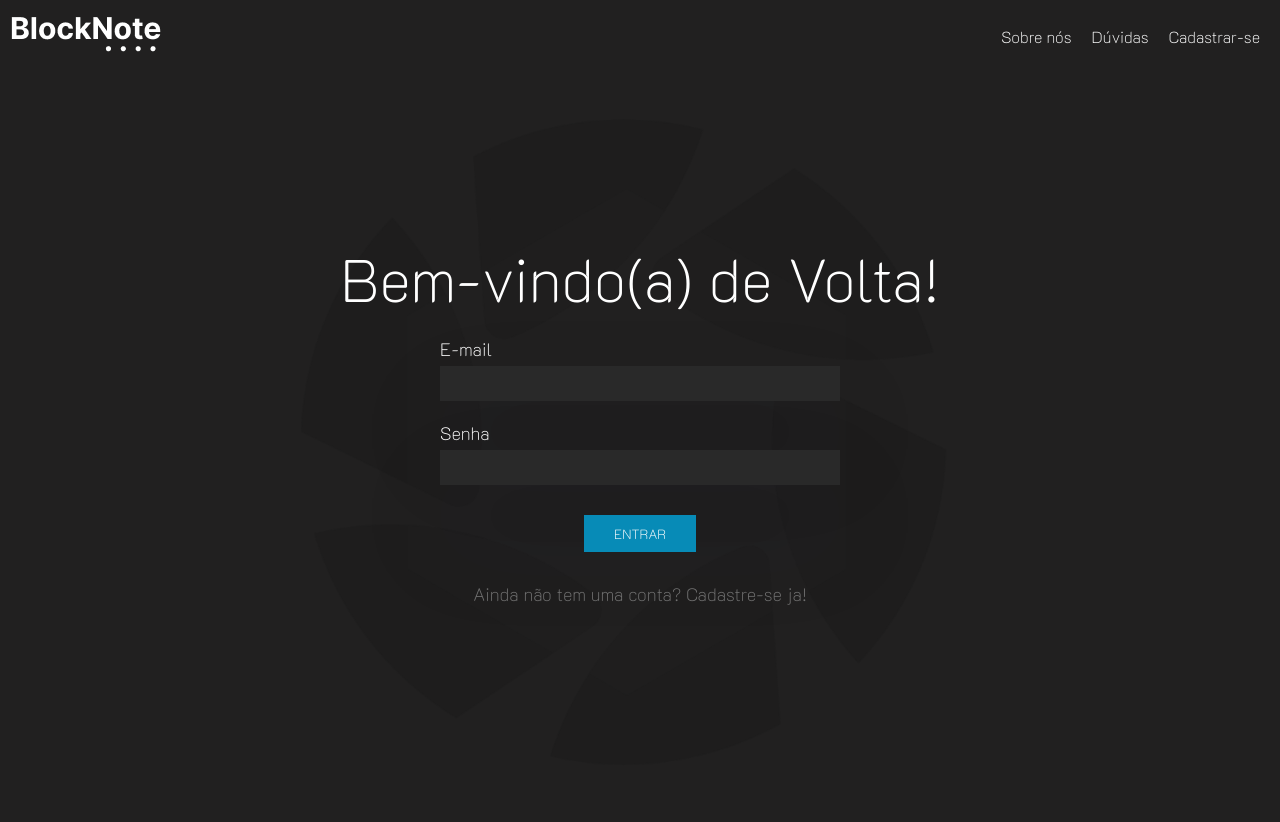
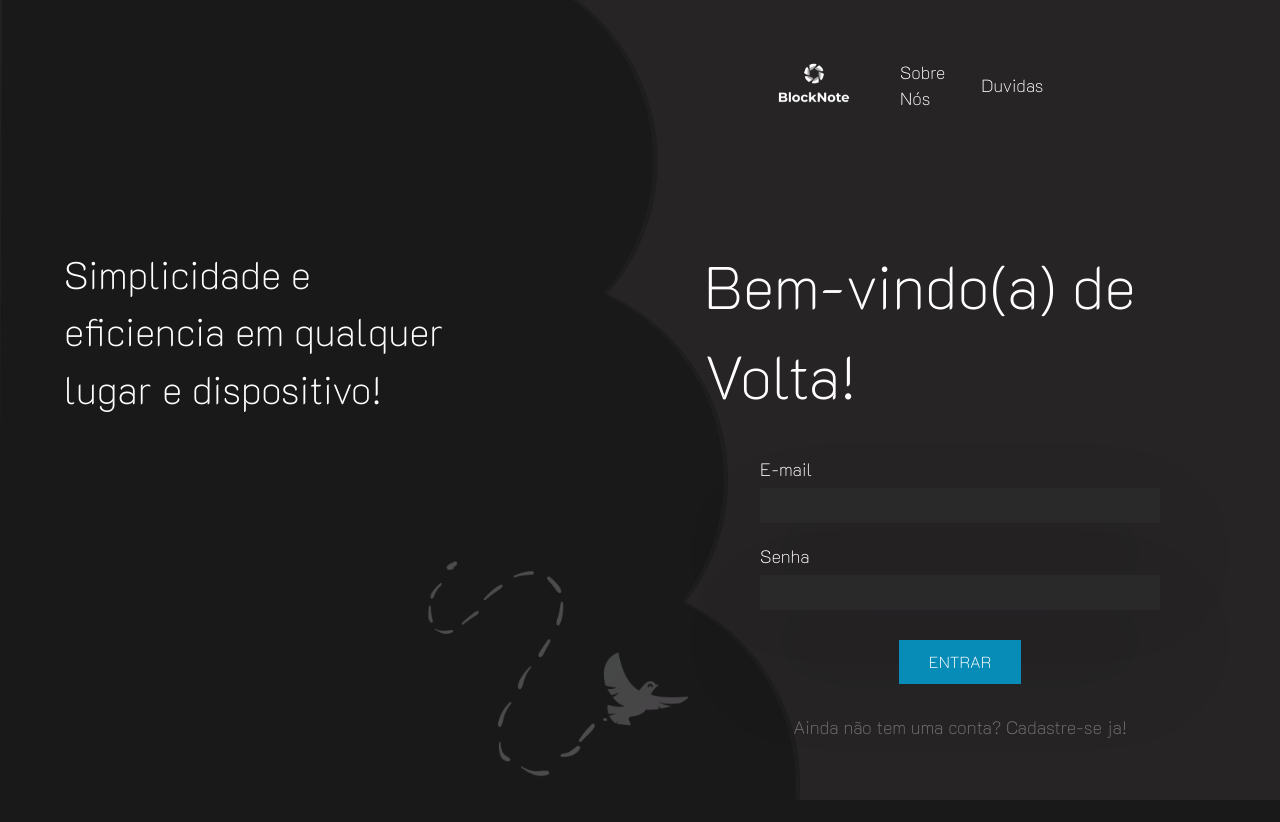
Before and after one commit to guidionisio5/blocknote, a PHP site: page /login.php in a window 1280 px wide. After the commit the page ends 776 px from the top, so only its background shows below. Run offline with PHP 8.4, Linux system fonts and the light colour scheme; some libraries are stand-ins or nearby versions.

Commit message:
pagina login incializada

```diff
--- /dev/null
+++ b/assets/css/loginCadastrar2.css
@@ -0,0 +1,140 @@
+@import url('https://fonts.googleapis.com/css2?family=K2D:wght@100&display=swap');
+
+*{
+    box-sizing: border-box;
+    padding: 0;
+    margin: 0;
+    font-family: 'K2D', sans-serif;
+}
+
+
+
+body{
+    overflow: hidden;
+}
+
+.container-login{
+    display: grid;
+    grid-template-columns: 55vw 25vw;
+    height: 100vh;
+    background-image: url('../img/img-login.png');
+    background-size: 100vh;
+    background-repeat: no-repeat;
+    background-color: #262424;
+
+}
+
+.login{
+    height: 100vh;
+    width: 40vw;
+    display: grid;
+    grid-template-rows: 30vh 70vh;
+    justify-content: center;
+}
+
+.navbar{
+    background-color: transparent;
+}
+
+/* .navbar-100{
+    width: 100vw;
+} */
+
+
+.navbar-ul{
+    display: grid;
+    align-items: center;
+
+}
+
+.texto{
+    display: grid;
+    align-items: center;
+    text-align: left;
+    font-size: 2.4em;
+    color: white;
+    margin-left: 5vw;
+    margin-top: -15vh;
+}
+
+.form{
+    display: grid;
+    grid-template-columns: 1fr;
+    grid-template-rows: 2fr;
+    gap: 15px;
+    justify-items: center;
+    margin-bottom: 40vh;
+}
+
+.cadastroUser-inputs{
+    display: grid;
+    grid-template-columns: repeat(2,1fr);
+    gap: 10px 20px;
+}
+
+.itemCadastro{
+    display: grid;
+}
+.item{
+    display: grid;
+    grid-template-rows: repeat(1, 1fr);
+}
+
+.label{
+    color: white;
+    padding: 5px 0px;
+    font-size: 18px;
+}
+
+.input{
+    background-color: #292929;
+    border: none;
+    box-shadow: rgba(17, 12, 46, 0.15) 0px 48px 100px 0px;
+    font-weight: bold;
+    color: whitesmoke;
+    width: 400px;
+    height: 35px;
+    padding: 10px;
+}
+
+
+
+.cadastrar{
+    display: grid;
+    padding: 10px 30px;
+    background-color: #078BB7;
+    text-align: center;
+    color: white;
+    margin: 15px 0px;
+    border: none;
+    justify-self: center;
+    cursor: pointer;
+}
+
+.cadastrar:hover{
+    background-color: #056e91;
+    -webkit-transform: scale(1.1);
+        -ms-transform: scale(1.1);
+        transform: scale(1.1);
+}
+
+.a{
+    color: rgb(114, 114, 114);
+    text-decoration: none;
+    justify-self: center;
+    font-size: 18px;
+}
+
+.a:hover{
+    color: rgba(255, 255, 255, 0.473);
+}
+
+
+.p{
+    color: white;
+    font-size: 60px;
+}
+
+.logo{
+    width: 100px;
+}
--- a/assets/css/pagina-inicial.css
+++ b/assets/css/pagina-inicial.css
@@ -26,14 +26,14 @@ body{
     list-style: none;
     padding-left: 20px;
 }
-.navbar ul a{
+.a-navbar{
     text-decoration: none;
+    color: white;
+    padding: 15px;
+    font-size: 1.1em;
 }
 
-.navbar ul a li{
-    color: white;
-    padding: 15px;
-}
+
 
 .navbar .logo{
     display: grid;
@@ -189,3 +189,27 @@ h1{
   .animate__animated.animate__backInLeft {
     --animate-duration: 1.4s;
   }
+
+  /* responsivo */
+
+
+
+  @media only screen and (max-width: 768px) {
+    h1{
+        font-size: 2em;
+        text-align: center;
+    }
+
+    .bloco1{
+        display: grid;
+        grid-template-columns: 1fr 2fr;
+        justify-content: center;
+    }
+
+    .img-bloco{
+        height: 200px;
+        width: 240px;
+        background-color: #181818;
+
+    }
+  }
--- a/login.php
+++ b/login.php
@@ -6,44 +6,58 @@ session_start();
 
 <!DOCTYPE html>
 <html lang="pt-br">
+
 <head>
   <meta charset="UTF-8">
   <meta name="viewport" content="width=device-width, initial-scale=1.0">
   <link rel="shortcut icon" href="page/assets/img/icone.png" type="image/x-icon">
   <title>BlockNote</title>
-    <link rel="stylesheet" href="https://cdnjs.cloudflare.com/ajax/libs/animate.css/4.1.1/animate.min.css"/>
+  <link rel="stylesheet" href="https://cdnjs.cloudflare.com/ajax/libs/animate.css/4.1.1/animate.min.css" />
+  <link href="https://cdn.jsdelivr.net/npm/bootstrap@5.3.0-alpha1/dist/css/bootstrap.min.css" rel="stylesheet" integrity="sha384-GLhlTQ8iRABdZLl6O3oVMWSktQOp6b7In1Zl3/Jr59b6EGGoI1aFkw7cmDA6j6gD" crossorigin="anonymous">
+  <link rel="stylesheet" href="assets/css/pagina-inicial.css">
+  <link>
   <link rel="stylesheet" href="assets/css/loginCadastrar.css">
+  <link rel="stylesheet" href="assets/css/loginCadastrar2.css">
 </head>
+
 <body>
 
-    <header>
-        <div class="navbar">
-            <a href="index.html">
-                <img src="assets/img/logo2.png" alt="">
-            </a>
-            <ul>
 
-                <a href="sobre.html" class="a-li">
-                    <li> Sobre nós </li>
-                </a>
-                <a href="duvidas.html" class="a-li">
-                    <li> Dúvidas </li>
-                </a>
-                <a href="cadastrarUser.html" class="a-li">
-                    <li> Cadastrar-se </li>
-                </a>
+
+
+
+  <div class="container-login">
+    <div class="texto">
+      <p>
+        Simplicidade e <br>
+        eficiencia em qualquer <br>
+        lugar e dispositivo!
+      </p>
+    </div>
+    <div class="login">
+
+      <nav class="navbar navbar-100 navbar-expand-lg">
+        <div class="container-fluid navbar-100">
+          <button class="navbar-toggler" type="button" data-bs-toggle="collapse" data-bs-target="#navbarTogglerDemo01" aria-controls="navbarTogglerDemo01" aria-expanded="false" aria-label="Toggle navigation">
+            <span class="navbar-toggler-icon"></span>
+          </button>
+          <div class="collapse navbar-collapse separa ul-meu" id="navbarTogglerDemo01">
+            <ul class="navbar-nav me-auto mb-2 mb-lg-0 navbar-ul">
+            <li class="nav-item">
+                <a class="nav-link  a-navbar avbar-100" href="duvidas.html"><img class="logo" src="assets/img/logo.png" alt=""></a>
+              </li>
+              <li class="nav-item">
+                <a class="nav-link  a-navbar avbar-100" href="sobre.html">Sobre Nós</a>
+              </li>
+              <li class="nav-item">
+                <a class="nav-link  a-navbar avbar-100" href="duvidas.html">Duvidas</a>
+              </li>
             </ul>
 
           </div>
-    </header>
+        </div>
+      </nav>
 
-    <!-- <div class="img-fundo">
-
-        <img src="page/assets/img/fundo.png" alt="">
-
-    </div> -->
-
-    <div class="container">
       <form id="loginUser" class="form">
             <p class="p">Bem-vindo(a) de Volta!</p>
             <?php
@@ -63,7 +77,12 @@ session_start();
                 <a href="cadastrarUser.html" class="a">Ainda não tem uma conta? Cadastre-se ja!</a>
             </div>
       </form>
+
     </div>
+
+
+  </div>
+
   <!-- Importação do JQuery -->
   <script src="https://code.jquery.com/jquery-3.6.1.js" integrity="sha256-3zlB5s2uwoUzrXK3BT7AX3FyvojsraNFxCc2vC/7pNI=" crossorigin="anonymous"></script>
 
@@ -76,4 +95,5 @@ session_start();
   <!-- Importação JS da página -->
   <script src="assets/js/script.js"></script>
 </body>
+
 </html>
```
Also changed, not shown: index.html (+24 -19 lines), assets/img/img-login.png (added). Lines whose indentation alone changed are shown as unchanged.
